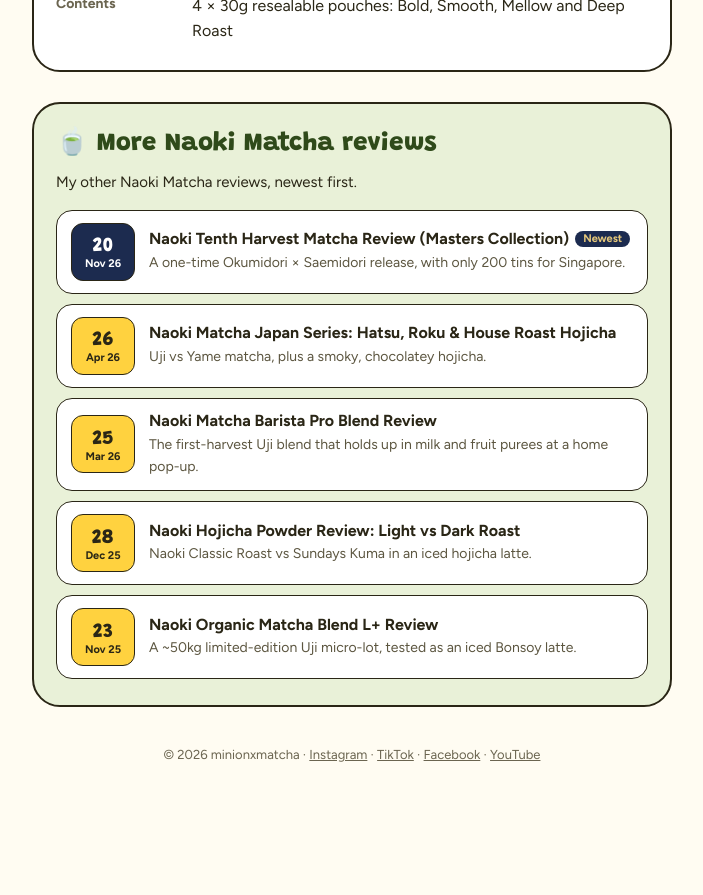
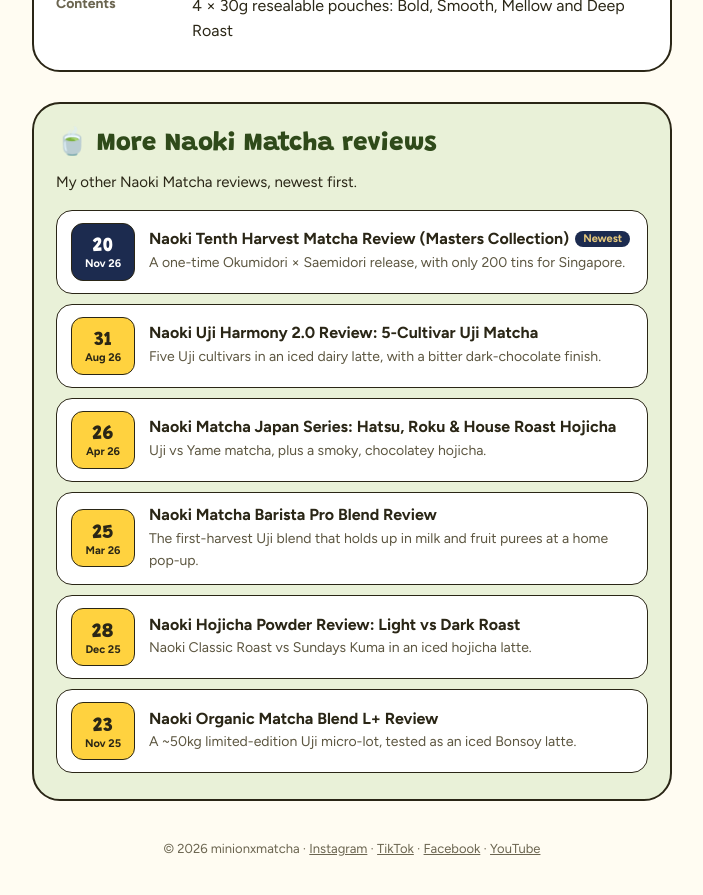
Before and after one commit to minionxmatcha/minionxmatcha.github.io, a Jekyll site: the page built from _posts/2026-05-11-naoki-limited-edition-yame-single-cultivar-matcha-set-review.md, in a window 1280 px wide and 900 px high, scrolled down 3714 px. Shown: the top 895 px of the window, without its empty margins (288-991 px from the left). Built offline with Jekyll 4.4.1, drawn with Linux system fonts in a browser that asks for light colours; a script that is not in the unit is left out; before the commit the page ends 4520 px from its top, so only the background shows below that.

Commit message:
Update 2026-05-11-naoki-limited-edition-yame-single-cultivar-matcha-set-review.md

```diff
--- a/_posts/2026-05-11-naoki-limited-edition-yame-single-cultivar-matcha-set-review.md
+++ b/_posts/2026-05-11-naoki-limited-edition-yame-single-cultivar-matcha-set-review.md
@@ -566,6 +566,7 @@ date: 2026-05-11
     <p class="cs-lede">My other Naoki Matcha reviews, newest first.</p>
     <ul class="cs-related">
       <li class="cs-rel-new"><a href="/2026/11/20/naoki-tenth-harvest-matcha-masters-collection-review.html"><span class="cs-rel-date"><span><strong>20</strong><span>Nov 26</span></span></span><span><span class="cs-rel-title">Naoki Tenth Harvest Matcha Review (Masters Collection)<span class="cs-rel-new-tag">Newest</span></span><span class="cs-rel-blurb">A one-time Okumidori × Saemidori release, with only 200 tins for Singapore.</span></span></a></li>
+      <li><a href="/2026/08/31/naoki-uji-harmony-2-0-matcha-review.html"><span class="cs-rel-date"><span><strong>31</strong><span>Aug 26</span></span></span><span><span class="cs-rel-title">Naoki Uji Harmony 2.0 Review: 5-Cultivar Uji Matcha</span><span class="cs-rel-blurb">Five Uji cultivars in an iced dairy latte, with a bitter dark-chocolate finish.</span></span></a></li>
       <li><a href="/2026/04/26/naoki-matcha-japan-hatsu-roku-house-roast-hojicha-review.html"><span class="cs-rel-date"><span><strong>26</strong><span>Apr 26</span></span></span><span><span class="cs-rel-title">Naoki Matcha Japan Series: Hatsu, Roku & House Roast Hojicha</span><span class="cs-rel-blurb">Uji vs Yame matcha, plus a smoky, chocolatey hojicha.</span></span></a></li>
       <li><a href="/2026/03/25/naoki-matcha-barista-pro-blend-home-pop-up-review.html"><span class="cs-rel-date"><span><strong>25</strong><span>Mar 26</span></span></span><span><span class="cs-rel-title">Naoki Matcha Barista Pro Blend Review</span><span class="cs-rel-blurb">The first-harvest Uji blend that holds up in milk and fruit purees at a home pop-up.</span></span></a></li>
       <li><a href="/2025/12/28/naoki-hojicha-powder-light-vs-dark-roast-comparison.html"><span class="cs-rel-date"><span><strong>28</strong><span>Dec 25</span></span></span><span><span class="cs-rel-title">Naoki Hojicha Powder Review: Light vs Dark Roast</span><span class="cs-rel-blurb">Naoki Classic Roast vs Sundays Kuma in an iced hojicha latte.</span></span></a></li>
```
